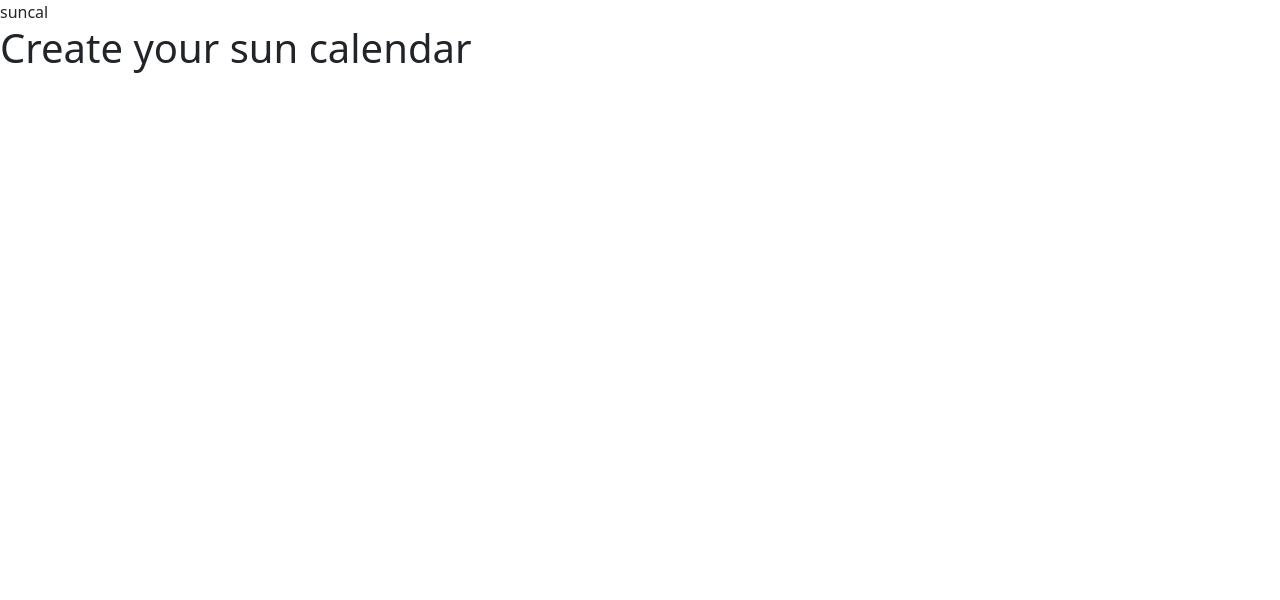
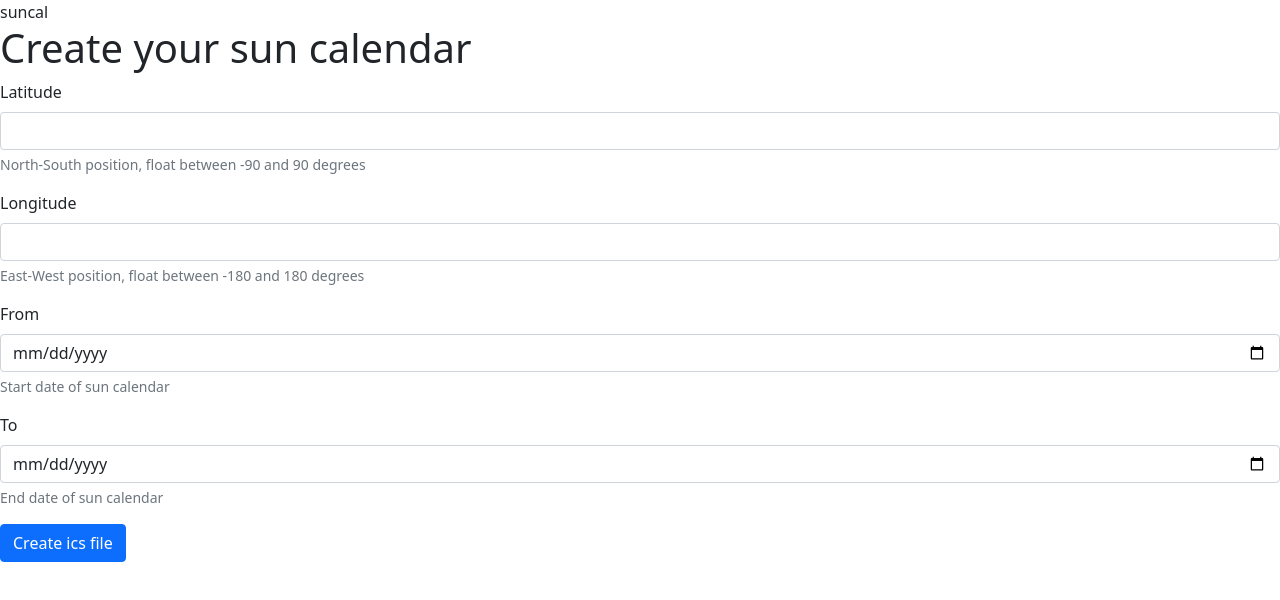
Before and after one commit to rotkehlxen/fullsun, a plain HTML site: page index.html in a window 1280 px wide. Drawn offline with Linux system fonts and the light colour scheme.

Commit message:
first draft of form

```diff
--- a/index.html
+++ b/index.html
@@ -15,6 +15,35 @@
   <body>
     <h1>Create your sun calendar</h1>
 
+<form>
+  <div class="mb-3">
+    <label for="latitude" class="form-label">Latitude</label>
+    <input type="number" min="-90" max="90" step="any" class="form-control" id="latitude">
+    <div id="latitude-help" class="form-text">North-South position, float between -90 and 90 degrees</div>
+  </div>
+
+  <div class="mb-3">
+    <label for="longitude" class="form-label">Longitude</label>
+    <input type="number" min="-180" max="180" step="any" class="form-control" id="longitude">
+    <div id="longitude-help" class="form-text">East-West position, float between -180 and 180 degrees</div>
+  </div>
+
+  <div class="mb-3">
+    <label for="from-date" class="form-label">From</label>
+    <input type="date" class="form-control" id="from-date">
+    <div id="from-date-help" class="form-text">Start date of sun calendar</div>
+  </div>
+
+  <div class="mb-3">
+    <label for="to-date" class="form-label">To</label>
+    <input type="date" class="form-control" id="to-date">
+    <div id="to-date-help" class="form-text">End date of sun calendar</div>
+  </div>
+
+  <button type="submit" class="btn btn-primary">Create ics file</button>
+
+</form>
+
     <!-- Optional JavaScript; choose one of the two! -->
 
     <!-- Option 1: Bootstrap Bundle with Popper, added jquery and personal scripts that might use jquery-->
```
